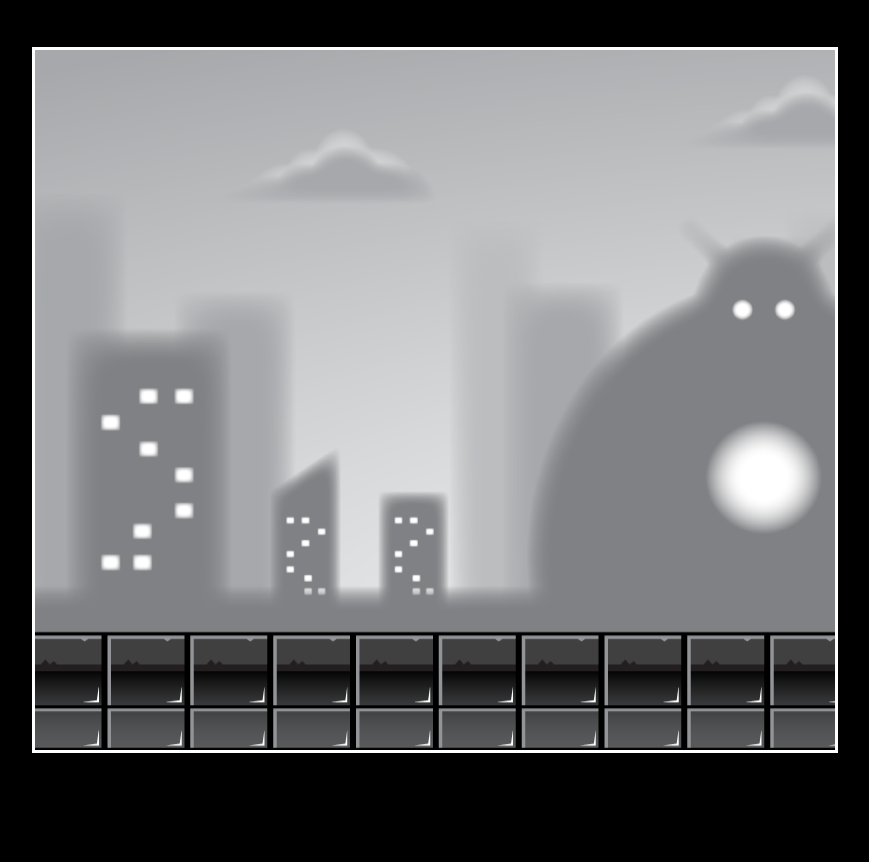
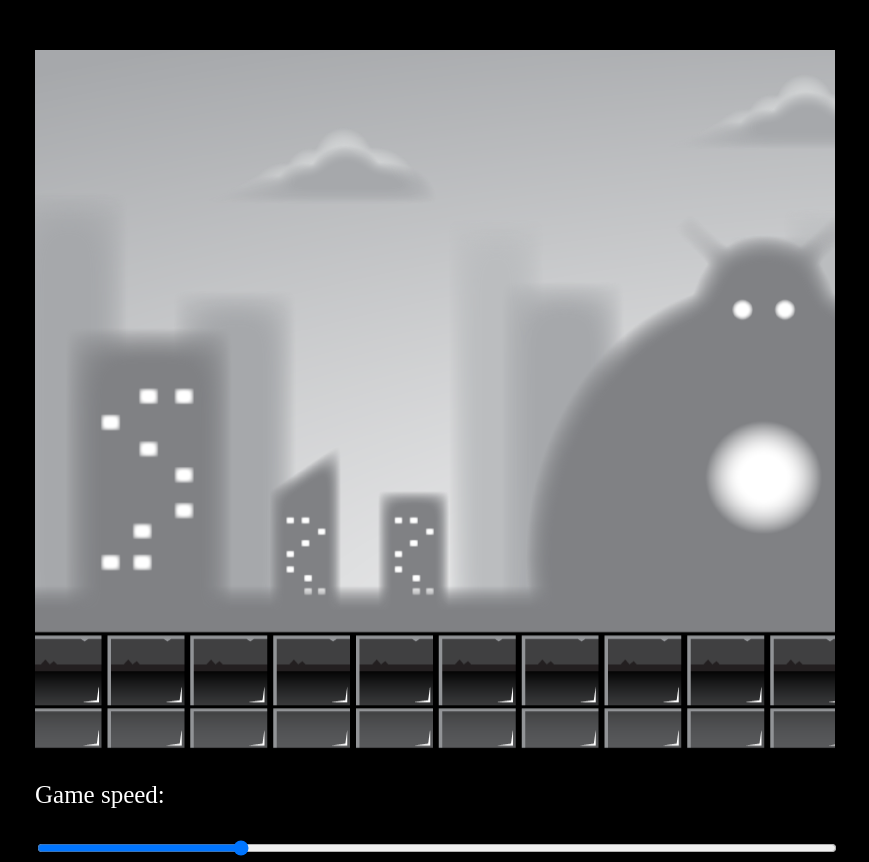
Before and after one commit to Shay213/parallax-backgrounds, a plain HTML site: page index.html in a window 1280 px wide. Shown: the whole page, without its empty margins (205-1074 px from the left). Before the commit the page ends 800 px from the top, so only its background shows below. Drawn offline with Linux system fonts and the light colour scheme; animation ran at ten frames a second.

Commit message:
Add html control game speed

```diff
--- a/index.html
+++ b/index.html
@@ -7,7 +7,11 @@
   <link rel="stylesheet" href="style.css">
 </head>
 <body>
-  <canvas id="canvas"></canvas>
+  <div id="container">
+    <canvas id="canvas"></canvas>
+    <p>Game speed: <span id="showGameSpeed"></span></p>
+    <input type="range" min="0" max="20" value="5" class="slider" id="slider">
+  </div>
 
   <script src="js/main.js" type="module"></script>
 </body>
--- a/style.css
+++ b/style.css
@@ -2,12 +2,26 @@ body{
   background-color: black;
 }
 
-#canvas{
+#container{
   position: absolute;
-  border: 3px solid white;
   width: 800px;
   height: 700px;
-  transform: translate(-50%, -50%);
   top: 50%;
   left: 50%;
+  transform: translate(-50%, -50%);
+  font-size: 25px;
 }
+
+#canvas{
+  position: relative;
+  width: 800px;
+  height: 700px;
+}
+
+#slider{
+  width: 100%;
+}
+
+p{
+  color: white;
+}
```
